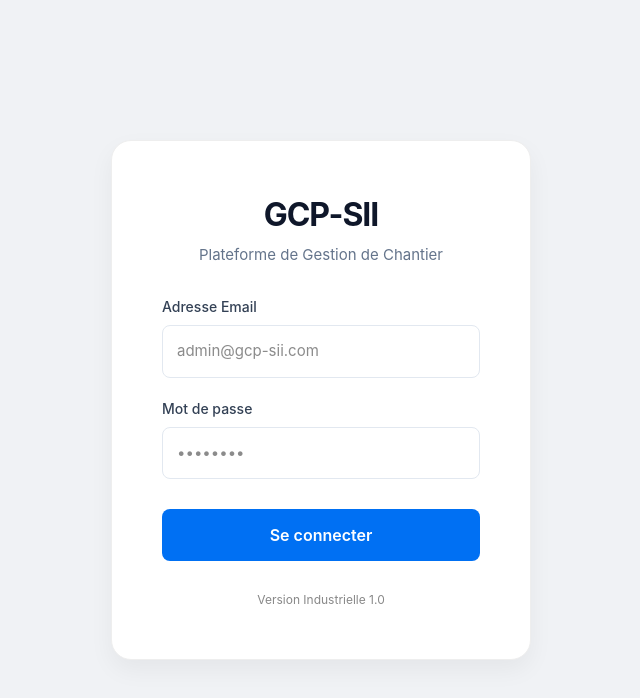
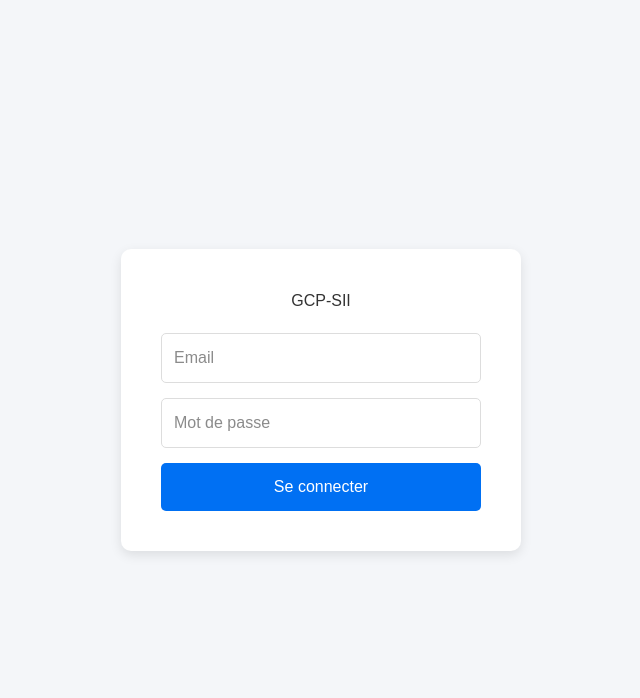
Before and after one commit to abderrahmanenor-create/GCP-SII, a Next.js app: page /login in a window 1280 px wide. Shown: the top 698 px of the page, without its empty margins (319-959 px from the left). Built offline with nearby package versions, Linux system fonts and the light colour scheme.

Commit message:
Fix: Redirect home to login and clean login page

```diff
--- a/src/app/login/page.tsx
+++ b/src/app/login/page.tsx
@@ -18,153 +18,74 @@ export default function LoginPage() {
     const email = formData.get("email") as string;
     const password = formData.get("password") as string;
 
-    // Appel à NextAuth pour vérifier les identifiants
     const res = await signIn("credentials", {
       email,
       password,
-      redirect: false, // On gère la redirection nous-même
+      redirect: false,
     });
 
     if (res?.error) {
       setError("Email ou mot de passe incorrect.");
       setLoading(false);
     } else {
-      // Connexion réussie : on envoie vers le Dashboard
       router.push("/dashboard");
-      router.refresh(); // Force le rafraîchissement des données
     }
   };
 
   return (
-    <div style={containerStyle}>
-      <div style={cardStyle}>
-        {/* En-tête */}
-        <div style={{ textAlign: "center", marginBottom: "30px" }}>
-          <h1 style={titleStyle}>GCP-SII</h1>
-          <p style={subtitleStyle}>Plateforme de Gestion de Chantier</p>
-        </div>
+    <div style={{
+      minHeight: "100vh",
+      display: "flex",
+      alignItems: "center",
+      justifyContent: "center",
+      backgroundColor: "#f4f6f9",
+      fontFamily: "Arial, sans-serif"
+    }}>
+      <div style={{
+        background: "white",
+        padding: "40px",
+        borderRadius: "10px",
+        boxShadow: "0 4px 12px rgba(0,0,0,0.1)",
+        width: "100%",
+        maxWidth: "400px"
+      }}>
+        <h1 style={{ textAlign: "center", marginBottom: "20px", color: "#333" }}>GCP-SII</h1>
 
-        {/* Formulaire */}
-        <form onSubmit={handleSubmit} style={{ display: "flex", flexDirection: "column", gap: "20px" }}>
-          <div>
-            <label style={labelStyle}>Adresse Email</label>
+        <form onSubmit={handleSubmit} style={{ display: "flex", flexDirection: "column", gap: "15px" }}>
           <input
             name="email"
             type="email"
-              placeholder="admin@gcp-sii.com"
+            placeholder="Email"
             required
-              style={inputStyle}
+            style={{ padding: "12px", border: "1px solid #ddd", borderRadius: "5px", fontSize: "16px" }}
           />
-          </div>
-
-          <div>
-            <label style={labelStyle}>Mot de passe</label>
           <input
             name="password"
             type="password"
-              placeholder="••••••••"
+            placeholder="Mot de passe"
             required
-              style={inputStyle}
+            style={{ padding: "12px", border: "1px solid #ddd", borderRadius: "5px", fontSize: "16px" }}
           />
-          </div>
 
-          {error && <p style={errorStyle}>{error}</p>}
+          {error && <p style={{ color: "red", textAlign: "center", fontSize: "14px" }}>{error}</p>}
 
-          <button type="submit" disabled={loading} style={loading ? buttonLoadingStyle : buttonStyle}>
-            {loading ? "Connexion en cours..." : "Se connecter"}
+          <button
+            type="submit"
+            disabled={loading}
+            style={{
+              padding: "12px",
+              background: loading ? "#ccc" : "#0070f3",
+              color: "white",
+              border: "none",
+              borderRadius: "5px",
+              fontSize: "16px",
+              cursor: "pointer"
+            }}
+          >
+            {loading ? "Connexion..." : "Se connecter"}
           </button>
         </form>
-
-        <div style={footerStyle}>
-          <p style={{ color: "#888", fontSize: "12px" }}>Version Industrielle 1.0</p>
-        </div>
       </div>
     </div>
   );
 }
-
-// --- Styles CSS (Design "Classe Mondial") ---
-
-const containerStyle = {
-  minHeight: "100vh",
-  display: "flex",
-  alignItems: "center",
-  justifyContent: "center",
-  backgroundColor: "#f0f2f5", // Fond gris clair pro
-  fontFamily: "-apple-system, BlinkMacSystemFont, 'Segoe UI', Roboto, Oxygen, Ubuntu, sans-serif",
-};
-
-const cardStyle = {
-  backgroundColor: "white",
-  padding: "50px",
-  borderRadius: "20px",
-  boxShadow: "0 10px 25px rgba(0,0,0,0.05)",
-  width: "100%",
-  maxWidth: "420px",
-  border: "1px solid #eee",
-};
-
-const titleStyle = {
-  margin: 0,
-  fontSize: "32px",
-  fontWeight: "bold",
-  color: "#0f172a",
-  letterSpacing: "-1px",
-};
-
-const subtitleStyle = {
-  margin: "5px 0 0 0",
-  color: "#64748b",
-  fontSize: "15px",
-};
-
-const labelStyle = {
-  display: "block",
-  marginBottom: "8px",
-  color: "#334155",
-  fontWeight: "500",
-  fontSize: "14px",
-};
-
-const inputStyle = {
-  width: "100%",
-  padding: "14px",
-  border: "1px solid #e2e8f0",
-  borderRadius: "8px",
-  fontSize: "15px",
-  outline: "none",
-  transition: "border-color 0.2s",
-  boxSizing: "border-box" as "border-box", // Fix width issue
-};
-
-const buttonStyle = {
-  width: "100%",
-  padding: "14px",
-  backgroundColor: "#0070f3",
-  color: "white",
-  border: "none",
-  borderRadius: "8px",
-  fontSize: "16px",
-  fontWeight: "600",
-  cursor: "pointer",
-  marginTop: "10px",
-  transition: "background 0.2s",
-};
-
-const buttonLoadingStyle = {
-  ...buttonStyle,
-  backgroundColor: "#a3a3a3",
-  cursor: "default",
-};
-
-const errorStyle = {
-  color: "#ef4444",
-  textAlign: "center" as "center",
-  fontSize: "14px",
-  marginTop: "10px",
-};
-
-const footerStyle = {
-  marginTop: "30px",
-  textAlign: "center" as "center",
-};
--- a/src/app/page.tsx
+++ b/src/app/page.tsx
@@ -1,65 +1,6 @@
-import Image from "next/image";
+import { redirect } from "next/navigation";
 
 export default function Home() {
-  return (
-    <div className="flex min-h-screen items-center justify-center bg-zinc-50 font-sans dark:bg-black">
-      <main className="flex min-h-screen w-full max-w-3xl flex-col items-center justify-between py-32 px-16 bg-white dark:bg-black sm:items-start">
-        <Image
-          className="dark:invert"
-          src="/next.svg"
-          alt="Next.js logo"
-          width={100}
-          height={20}
-          priority
-        />
-        <div className="flex flex-col items-center gap-6 text-center sm:items-start sm:text-left">
-          <h1 className="max-w-xs text-3xl font-semibold leading-10 tracking-tight text-black dark:text-zinc-50">
-            To get started, edit the page.tsx file.
-          </h1>
-          <p className="max-w-md text-lg leading-8 text-zinc-600 dark:text-zinc-400">
-            Looking for a starting point or more instructions? Head over to{" "}
-            <a
-              href="https://vercel.com/templates?framework=next.js&utm_source=create-next-app&utm_medium=appdir-template-tw&utm_campaign=create-next-app"
-              className="font-medium text-zinc-950 dark:text-zinc-50"
-            >
-              Templates
-            </a>{" "}
-            or the{" "}
-            <a
-              href="https://nextjs.org/learn?utm_source=create-next-app&utm_medium=appdir-template-tw&utm_campaign=create-next-app"
-              className="font-medium text-zinc-950 dark:text-zinc-50"
-            >
-              Learning
-            </a>{" "}
-            center.
-          </p>
-        </div>
-        <div className="flex flex-col gap-4 text-base font-medium sm:flex-row">
-          <a
-            className="flex h-12 w-full items-center justify-center gap-2 rounded-full bg-foreground px-5 text-background transition-colors hover:bg-[#383838] dark:hover:bg-[#ccc] md:w-[158px]"
-            href="https://vercel.com/new?utm_source=create-next-app&utm_medium=appdir-template-tw&utm_campaign=create-next-app"
-            target="_blank"
-            rel="noopener noreferrer"
-          >
-            <Image
-              className="dark:invert"
-              src="/vercel.svg"
-              alt="Vercel logomark"
-              width={16}
-              height={16}
-            />
-            Deploy Now
-          </a>
-          <a
-            className="flex h-12 w-full items-center justify-center rounded-full border border-solid border-black/[.08] px-5 transition-colors hover:border-transparent hover:bg-black/[.04] dark:border-white/[.145] dark:hover:bg-[#1a1a1a] md:w-[158px]"
-            href="https://nextjs.org/docs?utm_source=create-next-app&utm_medium=appdir-template-tw&utm_campaign=create-next-app"
-            target="_blank"
-            rel="noopener noreferrer"
-          >
-            Documentation
-          </a>
-        </div>
-      </main>
-    </div>
-  );
+  // Redirection automatique vers le login
+  redirect("/login");
 }
```
Lines whose indentation alone changed are shown as unchanged.
